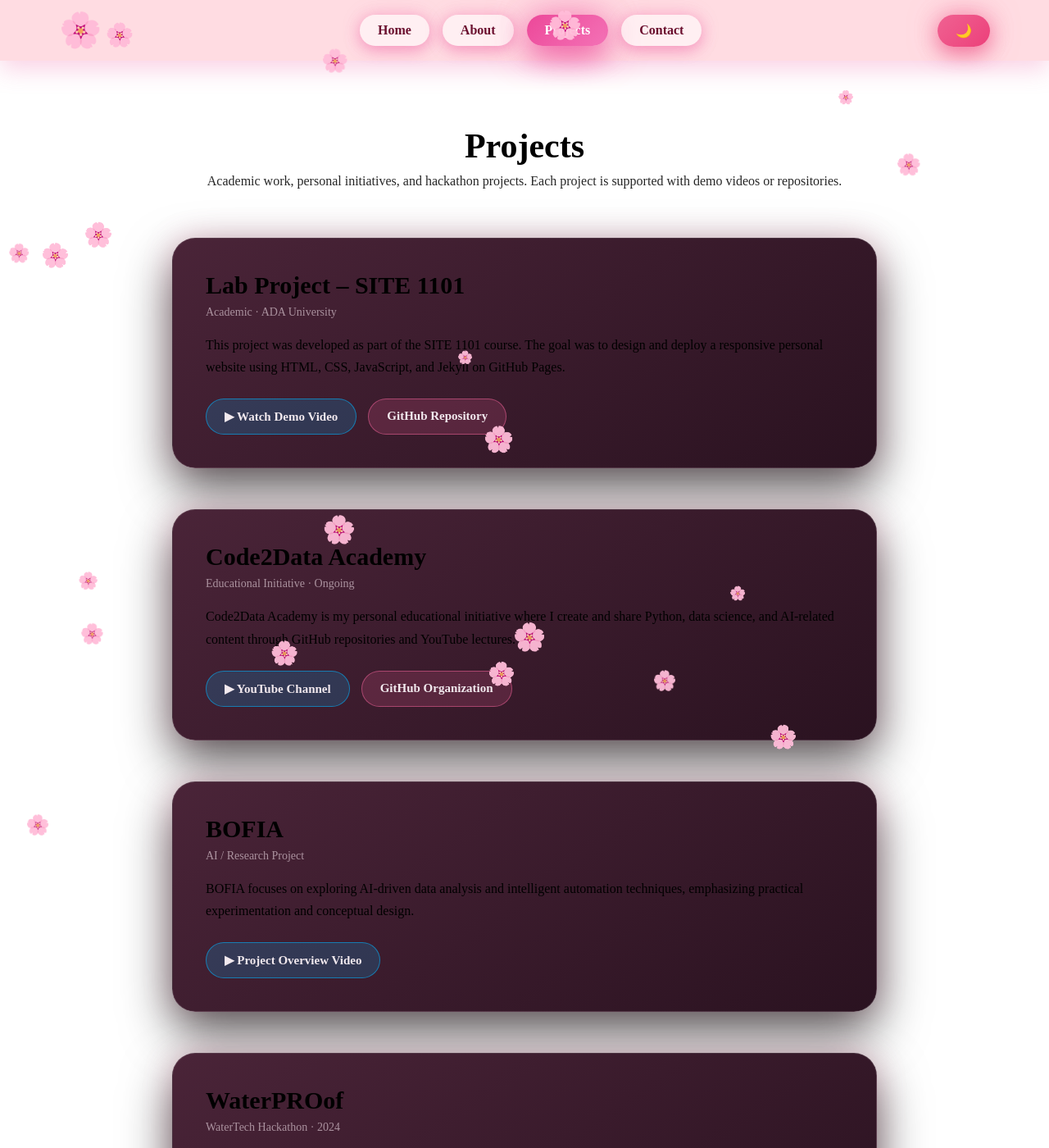
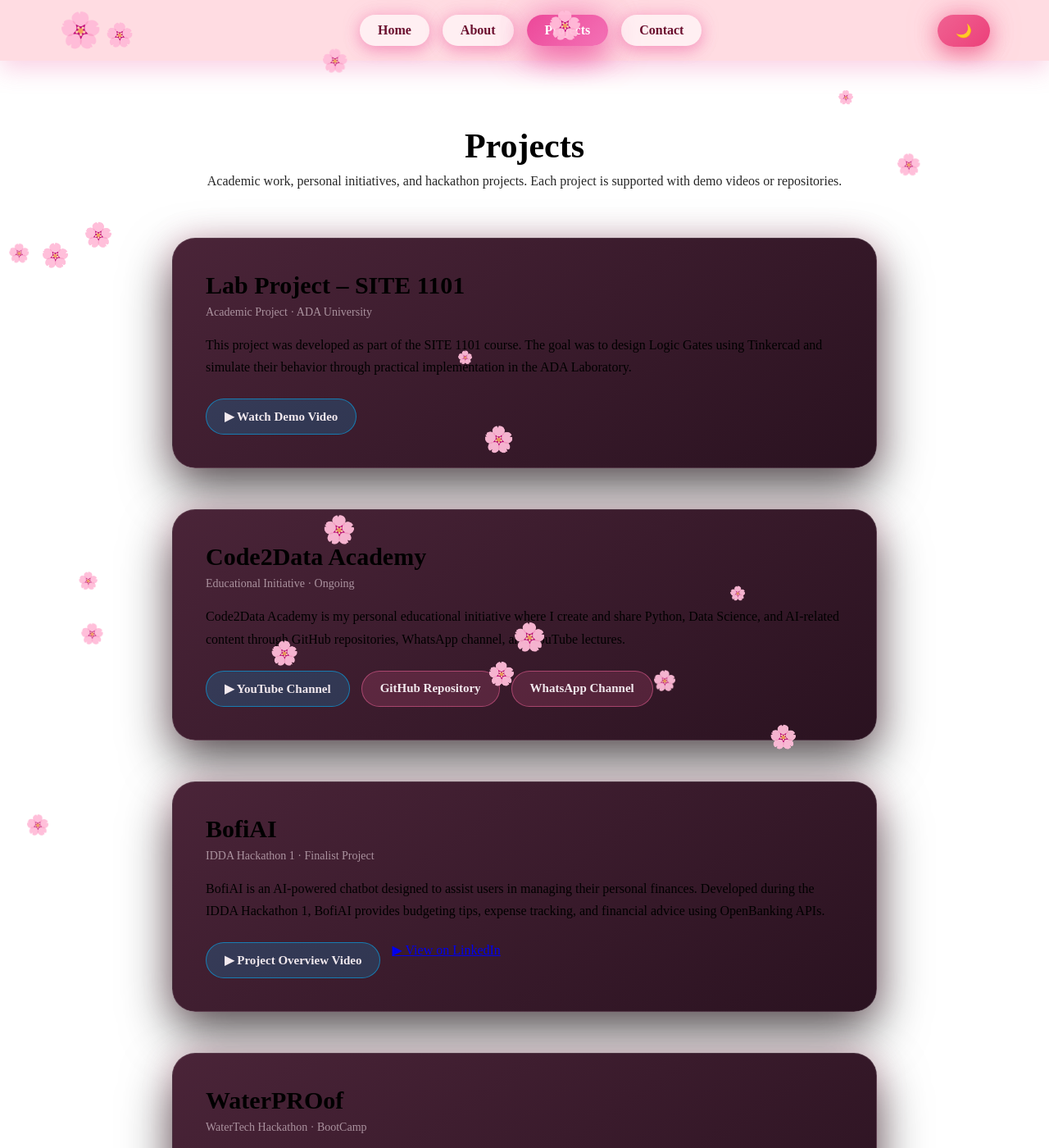
Before and after one commit to Code2DataAcademyofficial/SITE-Project-3, a Jekyll site: the page built from projects.html, in a window 1280 px wide and 1400 px high. Shown: the whole window at 82% size. Built offline with Jekyll 4.4.1, drawn with Linux system fonts in a browser that asks for light colours; some of the changed text lies outside the part shown.

Commit message:
Project addings

```diff
--- a/projects.html
+++ b/projects.html
@@ -17,21 +17,19 @@ permalink: /projects/
   <!-- PROJECT 1 -->
   <article class="project-block">
     <h2 class="hover-glow">Lab Project – SITE 1101</h2>
-    <span class="project-meta">Academic · ADA University</span>
+    <span class="project-meta">Academic Project · ADA University</span>
 
     <p>
       This project was developed as part of the SITE 1101 course.
-      The goal was to design and deploy a responsive personal website
-      using HTML, CSS, JavaScript, and Jekyll on GitHub Pages.
+      The goal was to design Logic Gates using Tinkercad and simulate
+      their behavior through practical implementation in the ADA Laboratory.
     </p>
 
     <div class="project-actions">
       <a href="https://youtu.be/VIDEO_LINK_1" target="_blank" class="btn primary">
         ▶ Watch Demo Video
       </a>
-      <a href="https://github.com/USERNAME/lab-project" target="_blank" class="btn secondary">
-        GitHub Repository
-      </a>
+
     </div>
   </article>
 
@@ -42,34 +40,40 @@ permalink: /projects/
 
     <p>
       Code2Data Academy is my personal educational initiative where I
-      create and share Python, data science, and AI-related content
-      through GitHub repositories and YouTube lectures.
+      create and share Python, Data Science, and AI-related content
+      through GitHub repositories, WhatsApp channel, and YouTube lectures.
     </p>
 
     <div class="project-actions">
       <a href="https://youtube.com/@code2dataacademy" target="_blank" class="btn primary">
         ▶ YouTube Channel
       </a>
-      <a href="https://github.com/Code2DataAcademy" target="_blank" class="btn secondary">
-        GitHub Organization
+      <a href="https://github.com/Code2DataAcademyofficial" target="_blank" class="btn secondary">
+        GitHub Repository
+      </a>
+      <a href="https://whatsapp.com/channel/0029Vb65PSC5EjxqwVjysR20" target="_blank" class="btn secondary">
+        WhatsApp Channel
       </a>
     </div>
   </article>
 
   <!-- PROJECT 3 -->
   <article class="project-block">
-    <h2 class="hover-glow">BOFIA</h2>
-    <span class="project-meta">AI / Research Project</span>
+    <h2 class="hover-glow">BofiAI</h2>
+    <span class="project-meta">IDDA Hackathon 1 · Finalist Project</span>
 
     <p>
-      BOFIA focuses on exploring AI-driven data analysis and intelligent
-      automation techniques, emphasizing practical experimentation
-      and conceptual design.
+      BofiAI is an AI-powered chatbot designed to assist users in managing
+      their personal finances. Developed during the IDDA Hackathon 1,
+      BofiAI provides budgeting tips, expense tracking, and financial advice using OpenBanking APIs.
     </p>
 
     <div class="project-actions">
       <a href="https://youtu.be/VIDEO_LINK_2" target="_blank" class="btn primary">
         ▶ Project Overview Video
+      </a>
+      <a href="https://www.linkedin.com/posts/zarifa-ilyasova_from-november-14-to-16-we-participated-in-activity-7403026563862290432-jjXs?utm_source=share&utm_medium=member_desktop&rcm=ACoAAFPJ_V4Bt-H1SKpGC0fGUpNb7MkY8ls5QbU">
+        ▶ View on LinkedIn
       </a>
     </div>
   </article>
@@ -77,17 +81,17 @@ permalink: /projects/
   <!-- PROJECT 4 -->
   <article class="project-block">
     <h2 class="hover-glow">WaterPROof</h2>
-    <span class="project-meta">WaterTech Hackathon · 2024</span>
+    <span class="project-meta">WaterTech Hackathon · BootCamp</span>
 
     <p>
-      WaterPROof is a no-code smart irrigation solution designed to help
+      WaterPROof is a no-code smart irrigation app designed to help
       agricultural workers monitor soil moisture and optimize water usage.
-      The project was developed during a WaterTech Hackathon.
+      The project was developed during WaterTech Hackathon 2024.
     </p>
 
     <div class="project-actions">
-      <a href="https://youtu.be/VIDEO_LINK_3" target="_blank" class="btn primary">
-        ▶ Hackathon Demo Video
+      <a href="https://www.linkedin.com/posts/zarifa-ilyasova_watertech-hackathon-sustainability-activity-7403057940875816961-f2cL?utm_source=share&utm_medium=member_desktop&rcm=ACoAAFPJ_V4Bt-H1SKpGC0fGUpNb7MkY8ls5QbU" target="_blank" class="btn primary">
+        ▶ View on LinkedIn
       </a>
     </div>
   </article>
```
